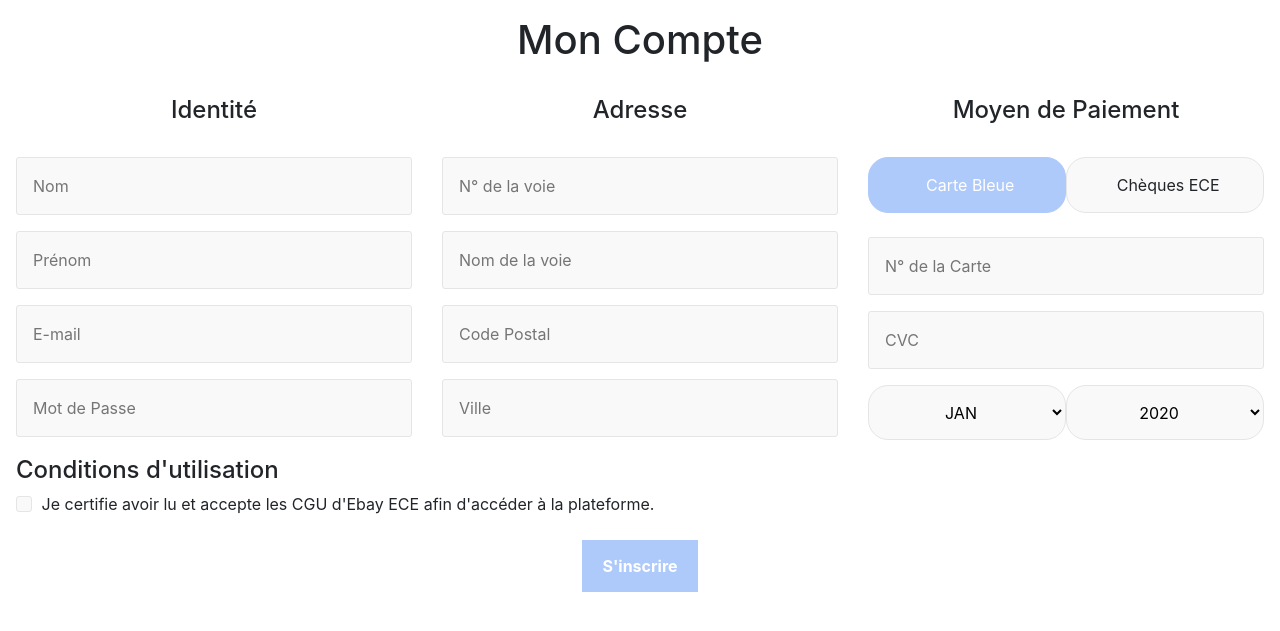
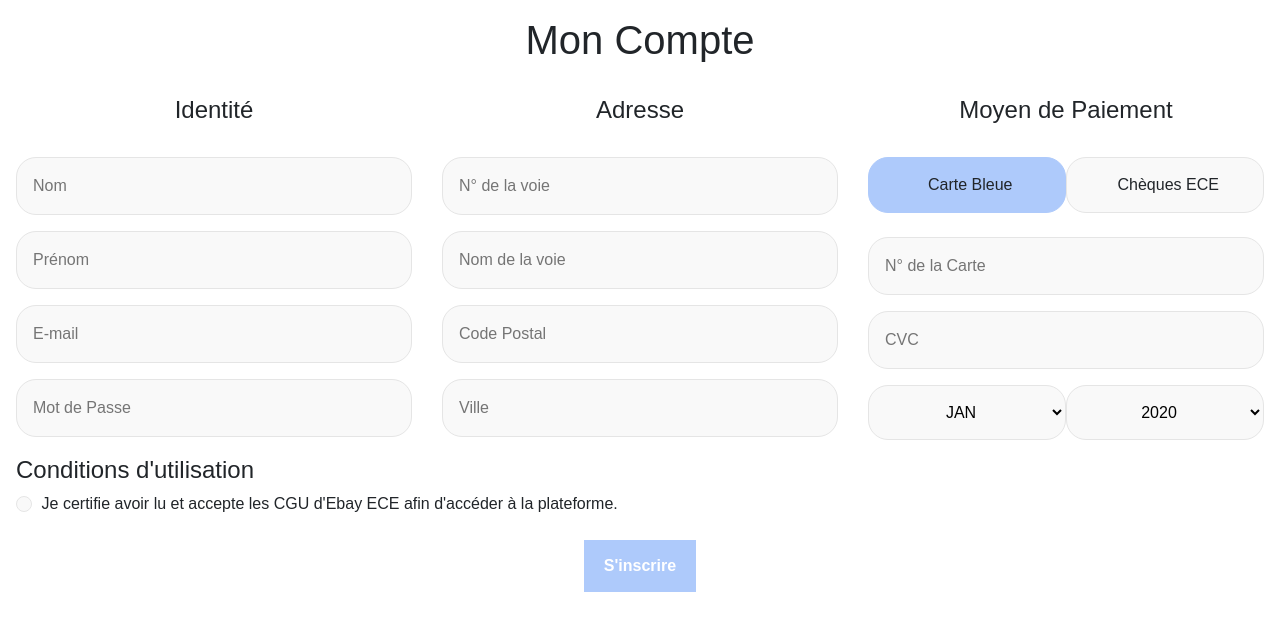
Before and after one commit to MickaelGremy/ProjetPiscine2020, a PHP site: page /register.html in a window 1280 px wide. Shown: the top 631 px of the page. Run offline with PHP 8.4, Linux system fonts and the light colour scheme.

Commit message:
Actualisation

```diff
--- a/register.css
+++ b/register.css
@@ -1,8 +1,11 @@
+*{
+    font-family: Avenir, sans-serif;
+}
+
 body
 {
     padding: 1em;
-    font-family: Avenir, sans-serif;
-    font-size: 15px;
+    background-color: #0c070a;
 }
 
 input, input[type="radio"] + label, input[type="checkbox"] + label:before, select option, select
@@ -12,7 +15,7 @@ input, input[type="radio"] + label, input[type="checkbox"] + label:before, selec
     line-height: 1.4;
     background-color: #f9f9f9;
     border: 1px solid #e5e5e5;
-    border-radius: 3px;
+    border-radius: 20px;
     -webkit-transition: 0.35s ease-in-out;
     -moz-transition: 0.35s ease-in-out;
     -o-transition: 0.35s ease-in-out;
@@ -67,7 +70,6 @@ select:focus,
 select:active
 {
     background-color: #AECAFB;
-    color: #fff;
     border-color: #AECAFB;
 }
 
@@ -101,15 +103,7 @@ input[type="checkbox"] + label:after
     top: 0.45em;
     left: 0.2em;
     font-size: 0.8em;
-    color: #fff;
     opacity: 0;
-    font-family: FontAwesome;
-    content: "\f00c";
-}
-
-input:checked + label:after
-{
-    opacity: 1;
 }
 
 select
@@ -130,9 +124,6 @@ select option
     zoom: 1;
 }
 
-
-
-
 @media only screen and (max-width: 540px)
 {
     .col-half
--- a/register.html
+++ b/register.html
@@ -3,7 +3,7 @@
 
 <head>
 
-    <title>Login Page</title>
+    <title>Register Page</title>
     <meta charset="utf-8">
     <meta name="viewport" content="width=device-width, initial-scale=1">
     <link rel="stylesheet" type="text/css" href="register.css">
@@ -14,11 +14,11 @@
 
 <body>
 
+    <form>
+
     <center>
     <h1>Mon Compte</h1>
     </center>
-
-    <form>
 
     <div class="row">
 
@@ -93,16 +93,10 @@
                 <input type="text" placeholder="N° de la Carte"/>
             </div>
 
-
-            <div class="col-half">
-
-                <div class="input-group">
-                    <input type="text" placeholder="CVC"/>
-                </div>
-
+            <div class="input-group">
+                <input type="text" placeholder="CVC"/>
             </div>
 
-            <div class="col-half">
 
                 <div class="input-group">
 
@@ -136,8 +130,6 @@
 
         </div>
 
-        </div>
-
 
         <div class="row">
 
```
